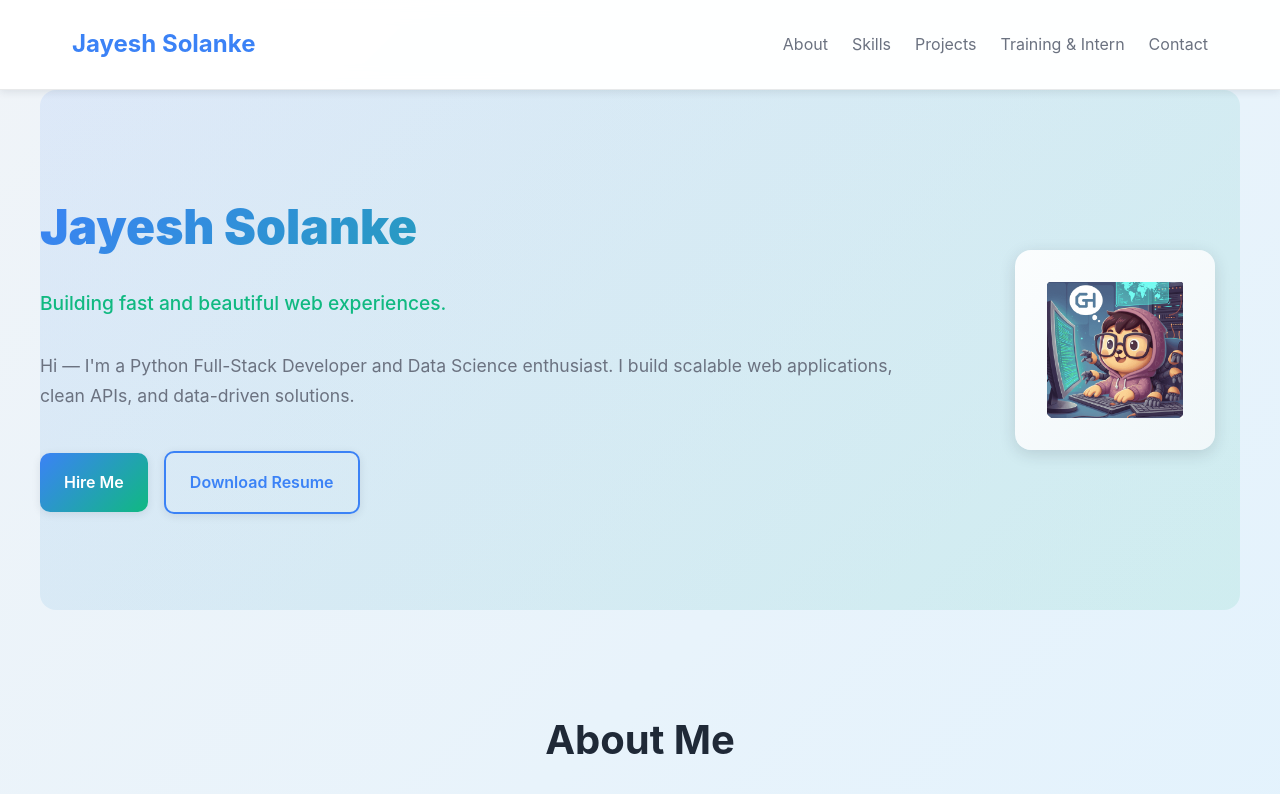
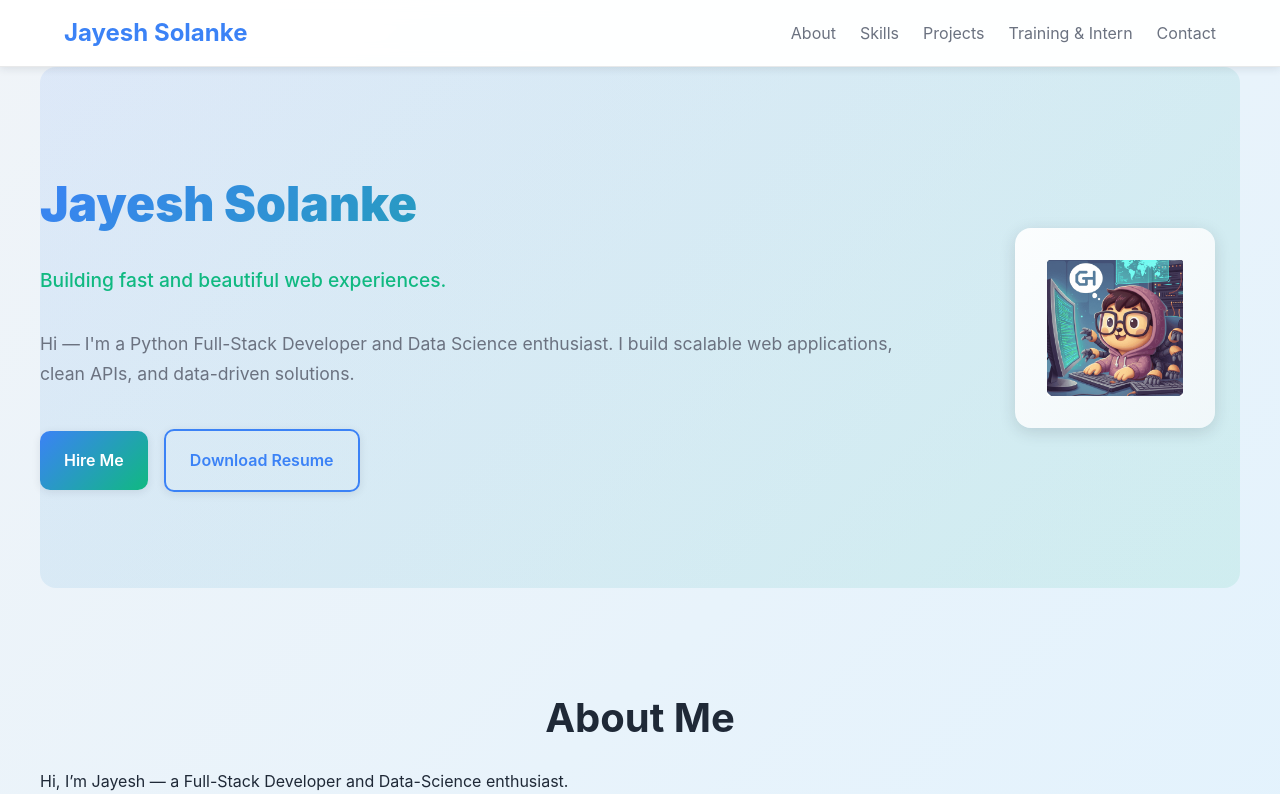
Before and after one commit to jayesh-87/Portfolio, a React (Vite) app: page / in a window 1280 px wide. Shown: the top 794 px of the page. Built offline with nearby package versions, Linux system fonts and the light colour scheme.

Commit message:
Updated portfolio with new project

```diff
--- a/src/styles.css
+++ b/src/styles.css
@@ -22,7 +22,8 @@ body {
 }
 .container { max-width: 1200px; margin: 0 auto; padding: 5rem 2rem; } /* Wider container and more padding */
 .topbar { backdrop-filter: blur(10px); position: sticky; top: 0; z-index: 40; background: rgba(255,255,255,0.95); border-bottom: 1px solid rgba(31,41,55,0.1); box-shadow: var(--shadow-light); }
-.topbar .container { display: flex; align-items: center; justify-content: space-between; padding: 1.5rem 2rem; }
+.topbar .container {display: flex;align-items: center;justify-content: space-between;padding: 0.8rem 1.5rem;   /* Reduced height */}
+/* .topbar .container { display: flex; align-items: center; justify-content: space-between; padding: 1.5rem 2rem; } */
 .logo { font-weight: 700; color: var(--accent); text-decoration: none; font-size: 1.5rem; transition: var(--transition); }
 .logo:hover { color: var(--secondary); }
 .nav { display: flex; } /* Desktop nav: flex layout */
```
Also changed, not shown: 4 other files (tests, documents, lock files or other folders).
